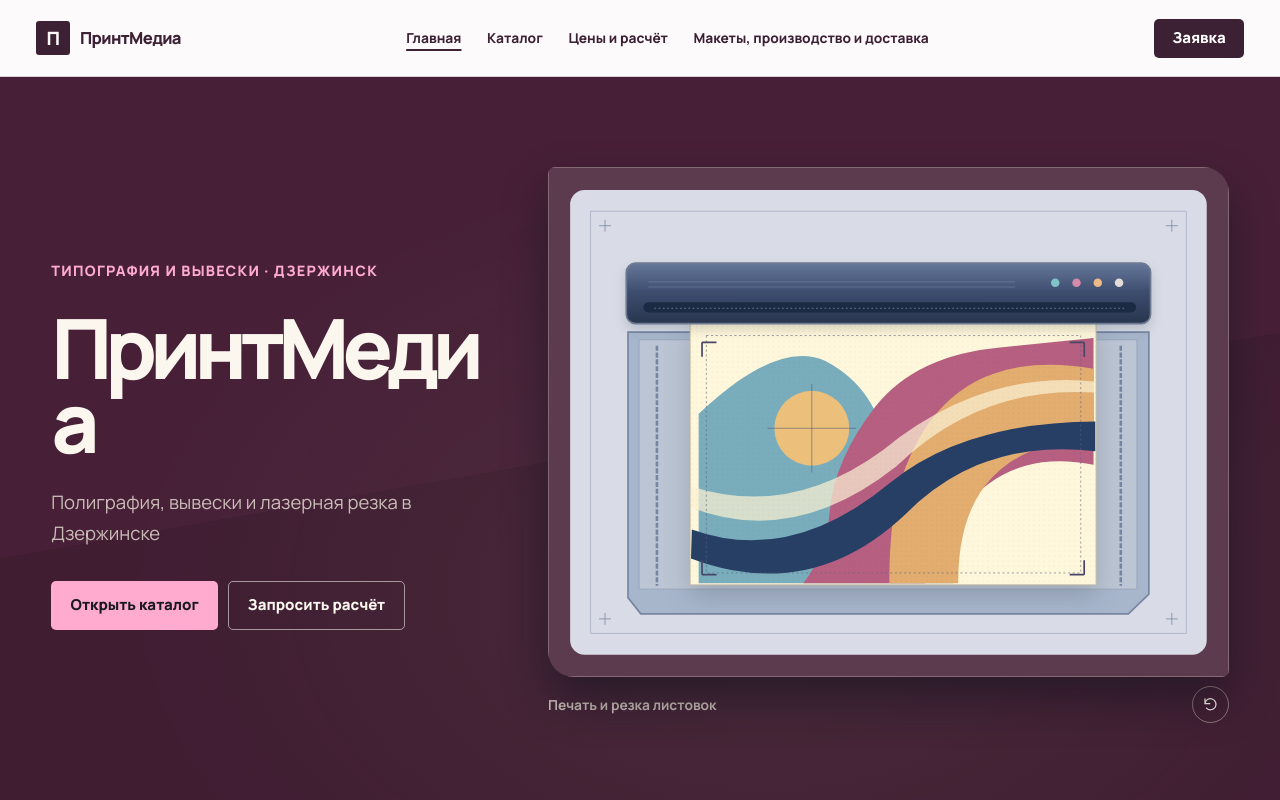
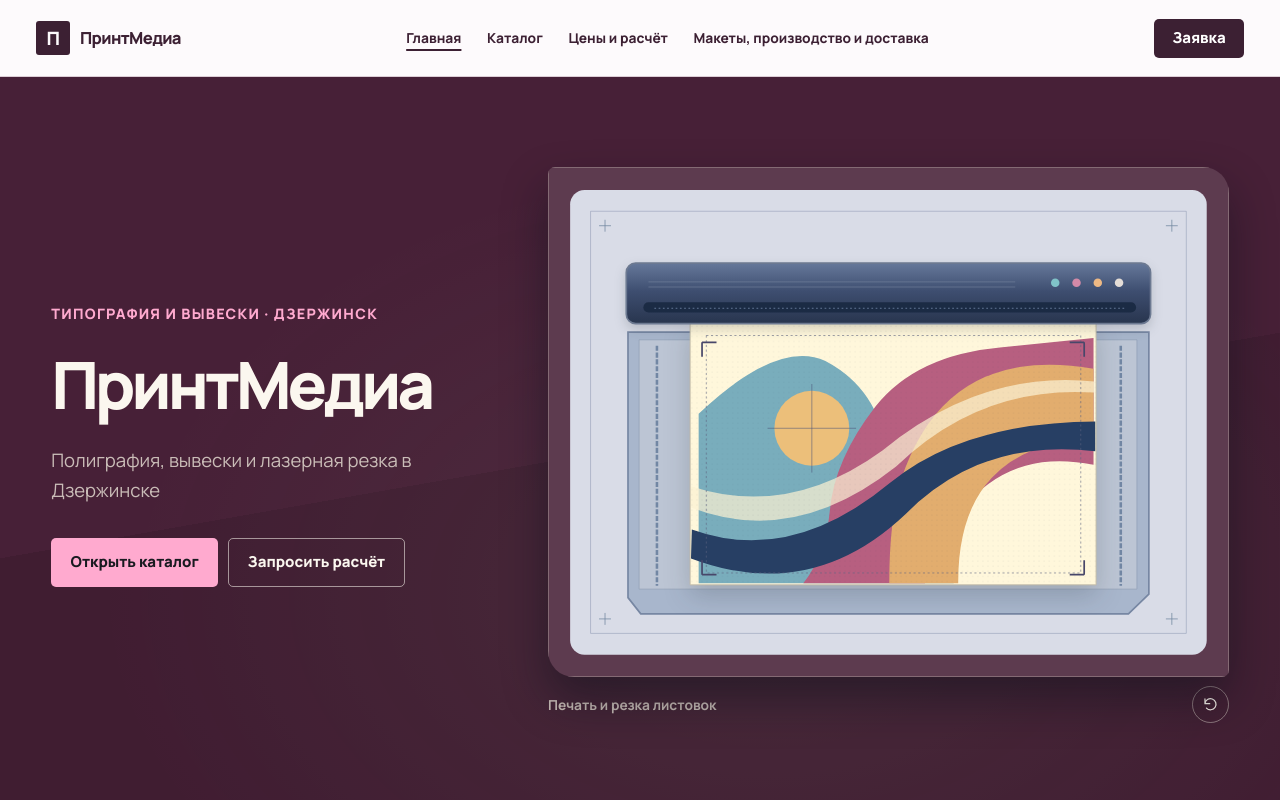
Before and after one commit to userDetect/clientspace-print-printmedia, a plain HTML site: page index.html in a window 1280 px wide. Shown: the top 800 px of the page. Drawn offline with Linux system fonts and the light colour scheme.

Commit message:
Publish custom production animations and site redesigns

```diff
--- a/index.html
+++ b/index.html
@@ -22,7 +22,7 @@
 <details class="mobile-nav"><summary aria-label="Открыть меню"><i></i><i></i></summary><nav aria-label="Разделы сайта"><a href="catalog.html"><svg viewBox="0 0 24 24" width="19" height="19" aria-hidden="true" focusable="false"><path d="M5 5h6v6H5zM13 5h6v6h-6zM5 13h6v6H5zM13 13h6v6h-6z" fill="none" stroke="currentColor" stroke-width="1.55" stroke-linecap="round" stroke-linejoin="round"/></svg>Каталог</a><a href="pricing.html"><svg viewBox="0 0 24 24" width="19" height="19" aria-hidden="true" focusable="false"><path d="M6 4h12v16H6zM9 8h6m-6 4h6m-6 4h4" fill="none" stroke="currentColor" stroke-width="1.55" stroke-linecap="round" stroke-linejoin="round"/></svg>Цены</a><a href="guide.html"><svg viewBox="0 0 24 24" width="19" height="19" aria-hidden="true" focusable="false"><path d="M4 5h6l2 2 2-2h6v13h-6l-2 2-2-2H4zm8 2v13" fill="none" stroke="currentColor" stroke-width="1.55" stroke-linecap="round" stroke-linejoin="round"/></svg>Информация</a><a href="order.html"><svg viewBox="0 0 24 24" width="19" height="19" aria-hidden="true" focusable="false"><path d="M4 5h16v12H9l-5 3zm4 4h8m-8 4h5" fill="none" stroke="currentColor" stroke-width="1.55" stroke-linecap="round" stroke-linejoin="round"/></svg>Заявка</a></nav></details>
 </div></header>
 <main id="main"><section class="hero motion-hero" aria-labelledby="hero-title"><div class="shell hero-inner">
-<div class="hero-copy"><p class="eyebrow">Типография и вывески · Дзержинск</p><h1 id="hero-title">ПринтМедиа</h1>
+<div class="hero-copy"><p class="eyebrow">Типография и вывески · Дзержинск</p><h1 id="hero-title" style="font-size:clamp(2.55rem,5.1vw,6.6rem);max-width:none;letter-spacing:-.065em;line-height:.96">ПринтМедиа</h1>
 <p class="hero-lead">Полиграфия, вывески и лазерная резка в Дзержинске</p><div class="actions"><a href="catalog.html" class="button">Открыть каталог</a><a href="order.html" class="button secondary">Запросить расчёт</a></div>
 </div><figure class="motion-figure">
 <div class="motion-art" aria-hidden="true" data-scene="printmedia"><svg class="rg-printmedia" xmlns="http://www.w3.org/2000/svg" viewBox="0 0 800 600" aria-hidden="true" focusable="false">
```
Also changed, not shown: 1 other file.
